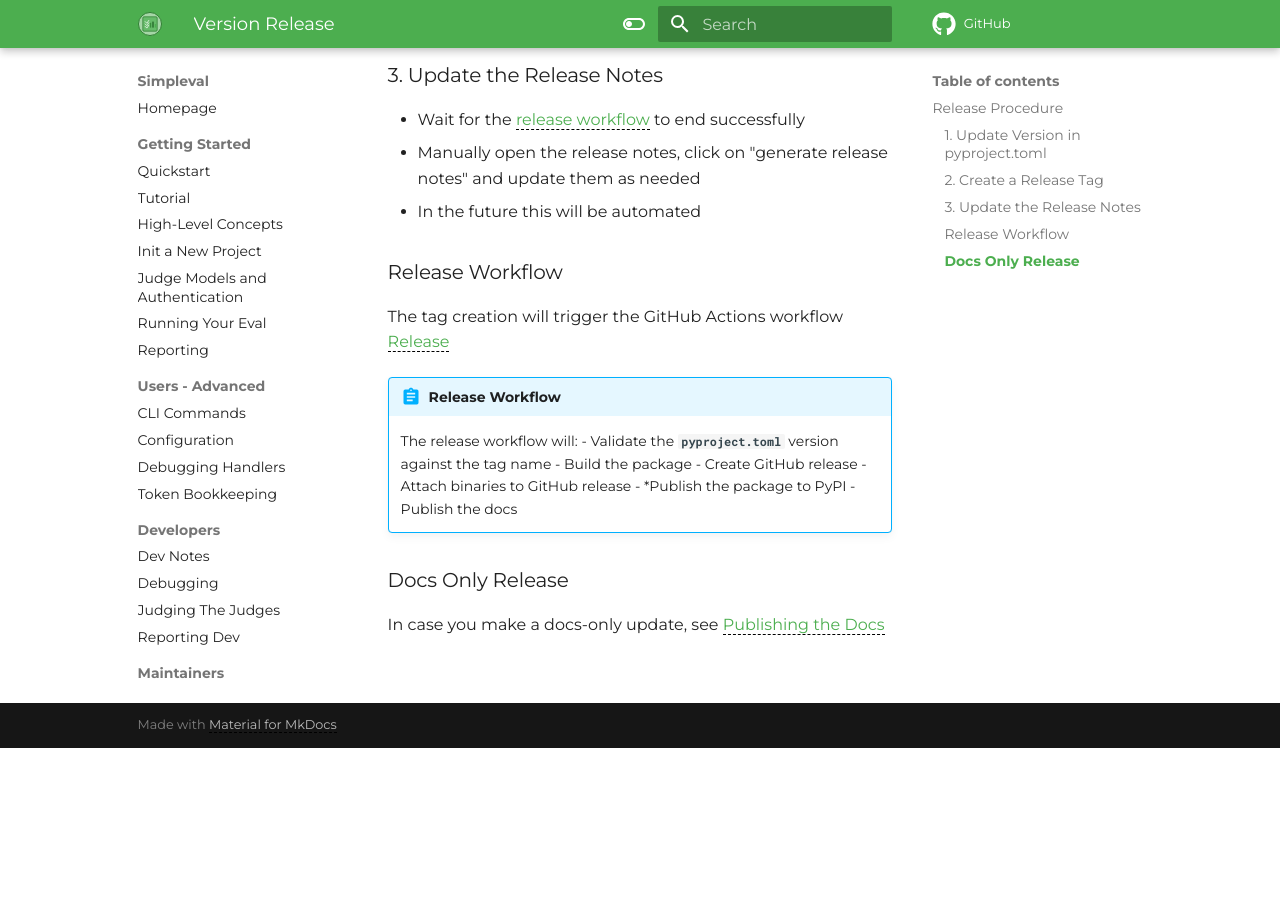
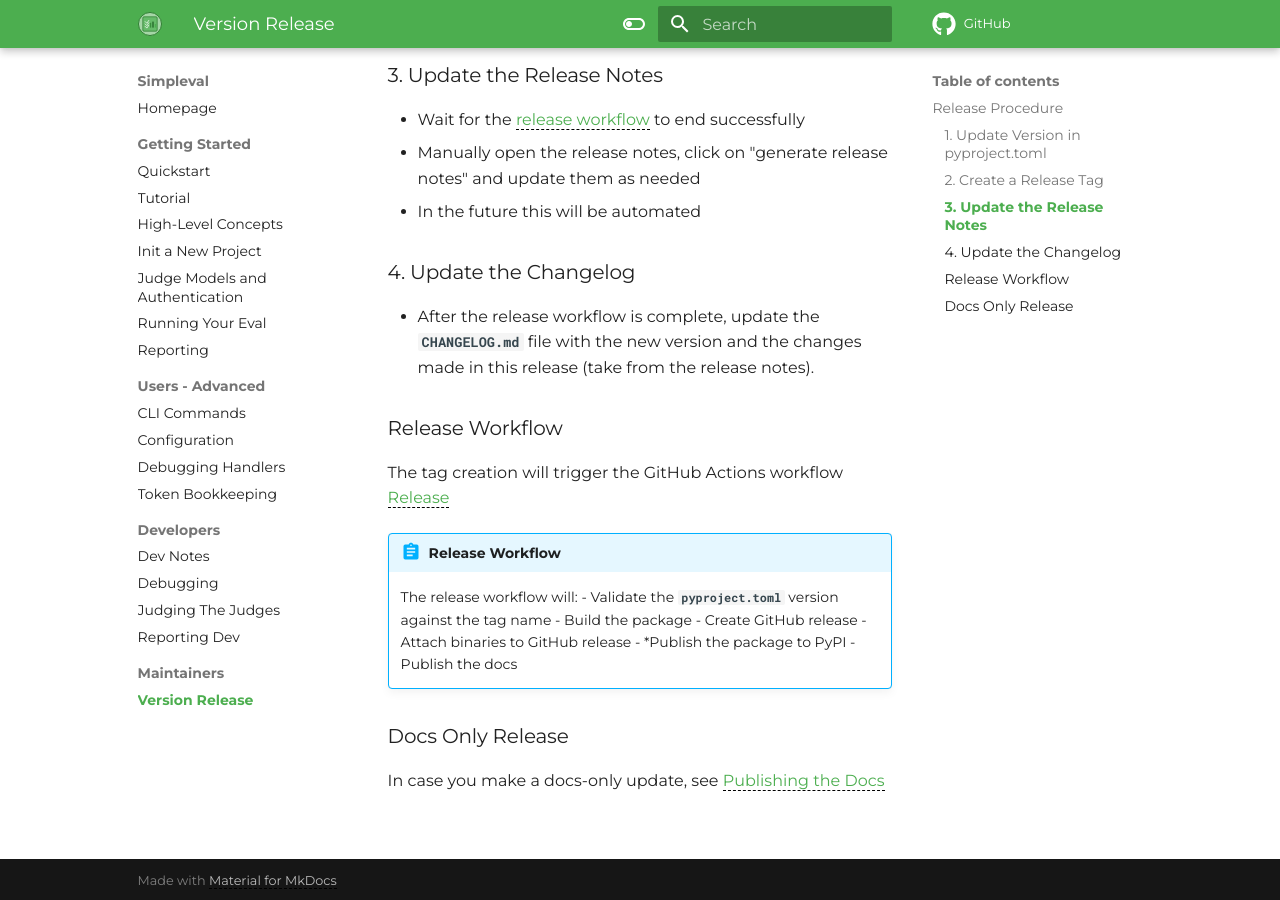
Before and after one commit to cyberark/simple-llm-eval, an MkDocs documentation site: the page built from docs/maintainers/version-release.md, in a window 1280 px wide and 900 px high, scrolled down 1669 px. Built offline with MkDocs 1.6.1 and Material for MkDocs 9.7.7, drawn with Linux system fonts in a browser that asks for light colours; comment, search, counter and statistics services are not loaded; the version menu is left out; before the commit the page ends 2417 px from its top, so only the background shows below that.

Commit message:
chore: update version to 1.0.0-rc.1 (#101)

```diff
--- a/docs/maintainers/version-release.md
+++ b/docs/maintainers/version-release.md
@@ -61,6 +61,10 @@
 * Manually open the release notes, click on "generate release notes" and update them as needed
 * In the future this will be automated
 
+### 4. Update the Changelog
+
+* After the release workflow is complete, update the `CHANGELOG.md` file with the new version and the changes made in this release (take from the release notes).
+
 ### Release Workflow
 
 The tag creation will trigger the GitHub Actions workflow [Release](https://github.com/cyberark/simple-llm-eval/actions/workflows/ci.yml)
--- a/pyproject.toml
+++ b/pyproject.toml
@@ -1,6 +1,6 @@
 [project]
 name = "simpleval"
-version = "1.0.0"
+version = "1.0.0-rc.1"
 description = "Simple Evaluation Framework for LLM use cases"
 authors = [{ name = "Roy Ben Yosef", email = "roy.benyosef@cyberark.com" }]
 requires-python = ">=3.11"
```
Also changed, not shown: 1 other file.
